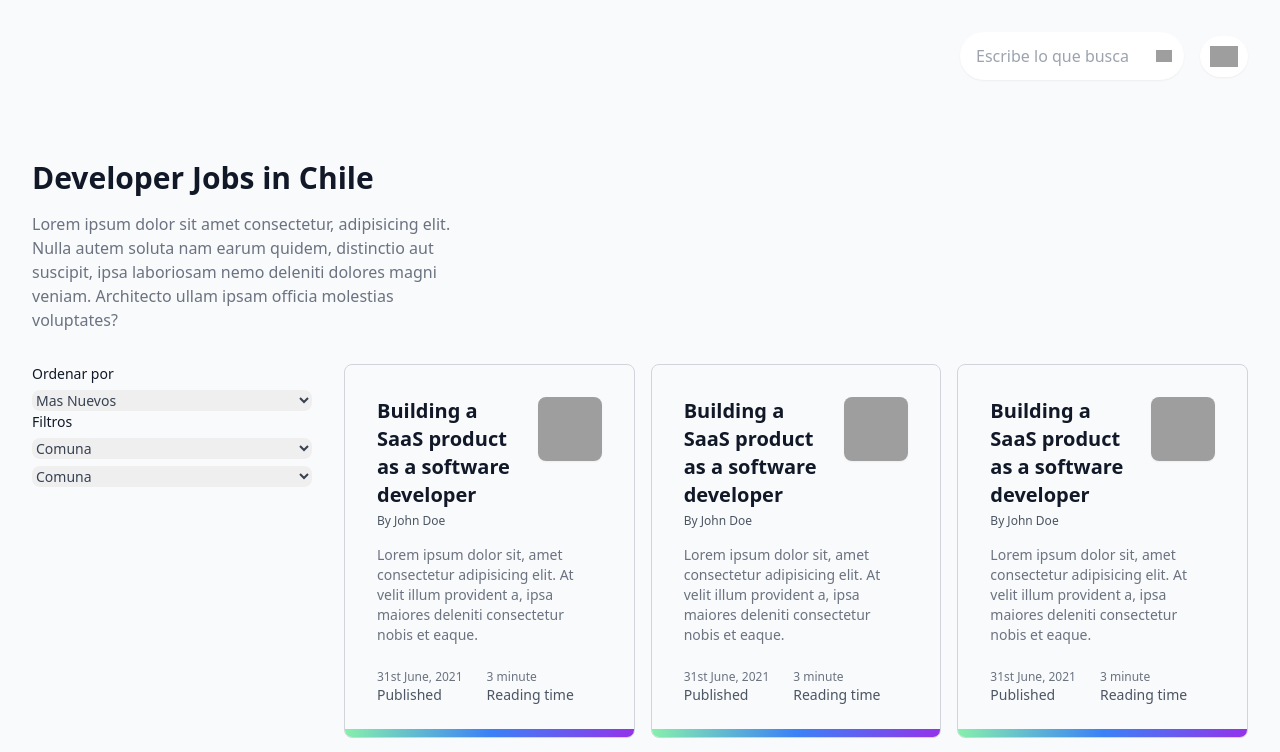
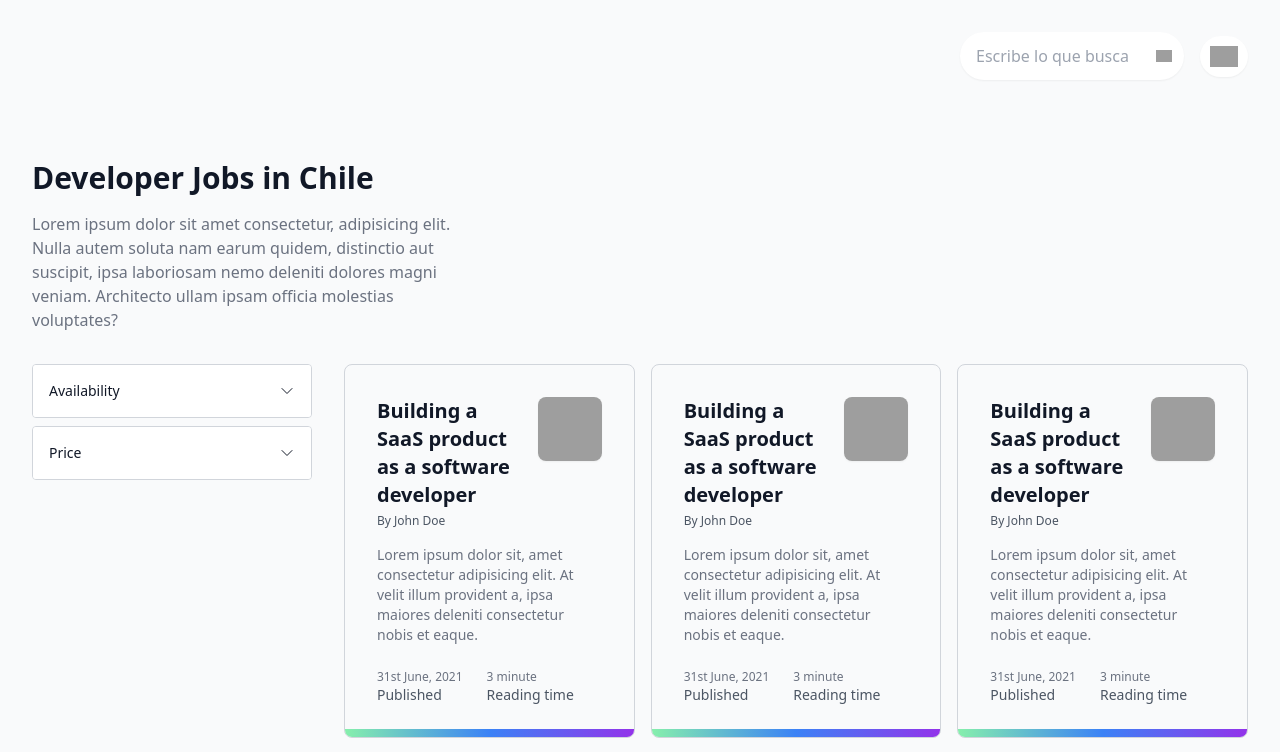
Before and after one commit to DiegoRojasGonzalez/DevJobs-Chile, a React (Vite) app: page / in a window 1280 px wide. Shown: the top 752 px of the page. Built offline with nearby package versions, Linux system fonts and the light colour scheme; grey boxes are pictures that could not be loaded.

Commit message:
ci : add puppeteer

```diff
--- a/package.json
+++ b/package.json
@@ -10,6 +10,7 @@
     "preview": "vite preview"
   },
   "dependencies": {
+    "puppeteer": "^21.3.1",
     "react": "^18.2.0",
     "react-dom": "^18.2.0"
   },
--- a/src/app.jsx
+++ b/src/app.jsx
@@ -61,8 +61,8 @@ function App() {
           <div className={`h-full opacity-40 ${isMenuOpen ? 'block' : 'hidden'}`}></div>
         </div>
 
-        <div className="mt-4 lg:mt-8 lg:grid lg:grid-cols-4 lg:items-start lg:gap-8">
-        <div className="lg:sticky lg:top-4">
+        <div className=" mt-4 lg:mt-8 lg:grid lg:grid-cols-4 lg:items-start lg:gap-8">
+        <div className="hidden lg:block g:sticky lg:top-4 ">
             <div>
               <FiltersSection />
             </div>
--- a/src/filtersSection.jsx
+++ b/src/filtersSection.jsx
@@ -4,33 +4,90 @@ function filtersSection() {
 
   return (
 <section>
+  <div class="space-y-2">
+    <details class="overflow-hidden rounded border border-gray-300 [&_summary::-webkit-details-marker]:hidden">
+      <summary class="flex cursor-pointer items-center justify-between gap-2 bg-white p-4 text-gray-900 transition">
+        <span class="text-sm font-medium"> Availability </span>
 
-  <div>
-    <label for="HeadlineAct" class="block text-sm font-medium text-gray-900"> Ordenar por </label>
+        <span class="transition group-open:-rotate-180">
+          <svg xmlns="http://www.w3.org/2000/svg" fill="none" viewBox="0 0 24 24" stroke-width="1.5" stroke="currentColor" class="h-4 w-4">
+            <path stroke-linecap="round" stroke-linejoin="round" d="M19.5 8.25l-7.5 7.5-7.5-7.5" />
+          </svg>
+        </span>
+      </summary>
 
-    <select name="HeadlineAct" id="HeadlineAct" class="mt-1.5 w-full rounded-lg  text-gray-700 sm:text-sm">
-      <option value="">Mas Nuevos</option>
-      <option value="">Mas Antiguos</option>
-    </select>
-  </div>
+      <div class="border-t border-gray-200 bg-white">
+        <header class="flex items-center justify-between p-4">
+          <span class="text-sm text-gray-700"> 0 Selected </span>
 
-  <div>
-    <label for="HeadlineAct" class="block text-sm font-medium text-gray-900"> Filtros </label>
-    <select name="HeadlineAct" id="HeadlineAct" class="mt-1.5 w-full rounded-lg  text-gray-700 sm:text-sm">
-      <option value="">Comuna</option>
-    </select>
-    <select name="HeadlineAct" id="HeadlineAct" class="mt-1.5 w-full rounded-lg  text-gray-700 sm:text-sm">
-      <option value="">Comuna</option>
-      <option value="">Maule</option>
-      <option value="">Metropolitana</option>
-      <option value="">ñuble</option>
+          <button type="button" class="text-sm text-gray-900 underline underline-offset-4">Reset</button>
+        </header>
 
+        <ul class="space-y-1 border-t border-gray-200 p-4">
+          <li>
+            <label for="FilterInStock" class="inline-flex items-center gap-2">
+              <input type="checkbox" id="FilterInStock" class="h-5 w-5 rounded border-gray-300" />
 
+              <span class="text-sm font-medium text-gray-700"> In Stock (5+) </span>
+            </label>
+          </li>
 
-    </select>
+          <li>
+            <label for="FilterPreOrder" class="inline-flex items-center gap-2">
+              <input type="checkbox" id="FilterPreOrder" class="h-5 w-5 rounded border-gray-300" />
+
+              <span class="text-sm font-medium text-gray-700"> Pre Order (3+) </span>
+            </label>
+          </li>
+
+          <li>
+            <label for="FilterOutOfStock" class="inline-flex items-center gap-2">
+              <input type="checkbox" id="FilterOutOfStock" class="h-5 w-5 rounded border-gray-300" />
+
+              <span class="text-sm font-medium text-gray-700"> Out of Stock (10+) </span>
+            </label>
+          </li>
+        </ul>
+      </div>
+    </details>
+
+    <details class="overflow-hidden rounded border border-gray-300 [&_summary::-webkit-details-marker]:hidden">
+      <summary class="flex cursor-pointer items-center justify-between gap-2 bg-white p-4 text-gray-900 transition">
+        <span class="text-sm font-medium"> Price </span>
+
+        <span class="transition group-open:-rotate-180">
+          <svg xmlns="http://www.w3.org/2000/svg" fill="none" viewBox="0 0 24 24" stroke-width="1.5" stroke="currentColor" class="h-4 w-4">
+            <path stroke-linecap="round" stroke-linejoin="round" d="M19.5 8.25l-7.5 7.5-7.5-7.5" />
+          </svg>
+        </span>
+      </summary>
+
+      <div class="border-t border-gray-200 bg-white">
+        <header class="flex items-center justify-between p-4">
+          <span class="text-sm text-gray-700"> The highest price is $600 </span>
+
+          <button type="button" class="text-sm text-gray-900 underline underline-offset-4">Reset</button>
+        </header>
+
+        <div class="border-t border-gray-200 p-4">
+          <div class="flex justify-between gap-4">
+            <label for="FilterPriceFrom" class="flex items-center gap-2">
+              <span class="text-sm text-gray-600">$</span>
+
+              <input type="number" id="FilterPriceFrom" placeholder="From" class="w-full rounded-md border-gray-200 shadow-sm sm:text-sm" />
+            </label>
+
+            <label for="FilterPriceTo" class="flex items-center gap-2">
+              <span class="text-sm text-gray-600">$</span>
+
+              <input type="number" id="FilterPriceTo" placeholder="To" class="w-full rounded-md border-gray-200 shadow-sm sm:text-sm" />
+            </label>
+          </div>
+        </div>
+      </div>
+    </details>
   </div>
 </section>
-
     );
 }
 
```
Also changed, not shown: 1 other file (tests, documents, lock files or other folders).
